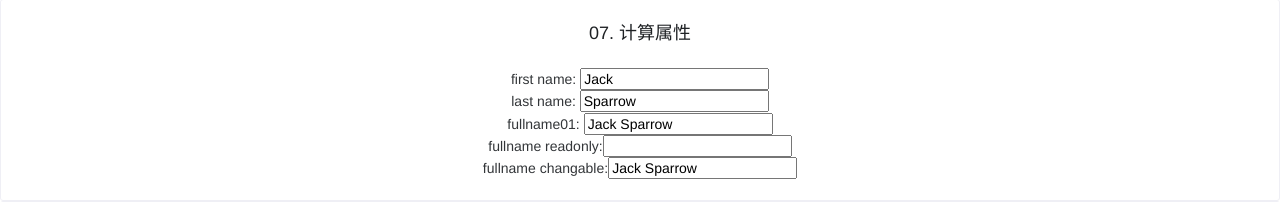
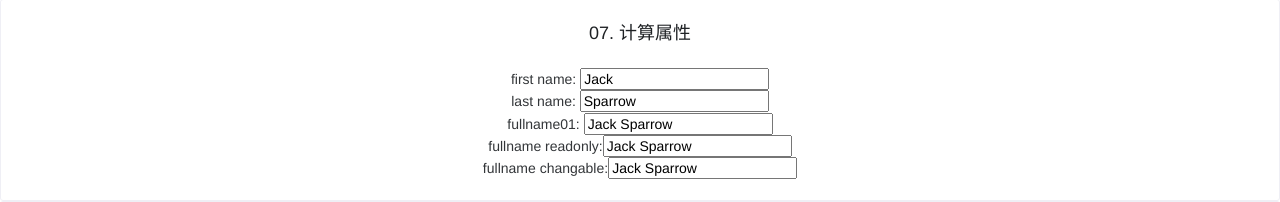
Before and after one commit to tangx/vue3-course, a Vue app: page / in a window 1280 px wide. Shown: the part 61-263 px from the top of the page. Built offline with nearby package versions, Linux system fonts and the light colour scheme.

Commit message:
07 computed 计算属性

```diff
--- a/src/components/07_computed/Computed.vue
+++ b/src/components/07_computed/Computed.vue
@@ -35,6 +35,7 @@ export default {
       // 在 return 中返回 fullnameReadonly
       //   必须在 return 中返回， fullnameReadonly 才会被执行
       person.fullname01 = person.firstName + " " + person.lastName;
+      return person.fullname01;
     });
 
     // 虽然成功赋值了， 但是不能显示动态计算
```
